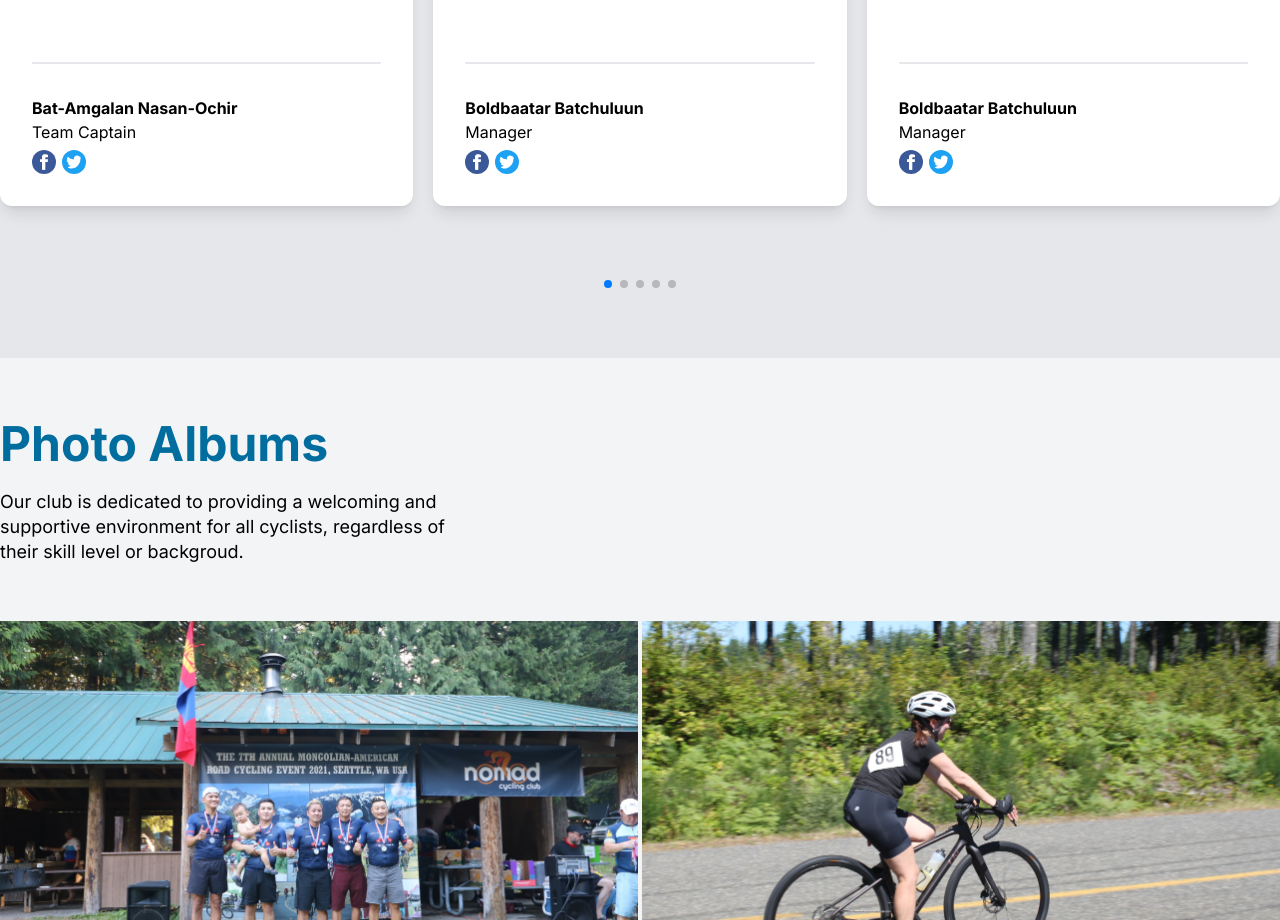
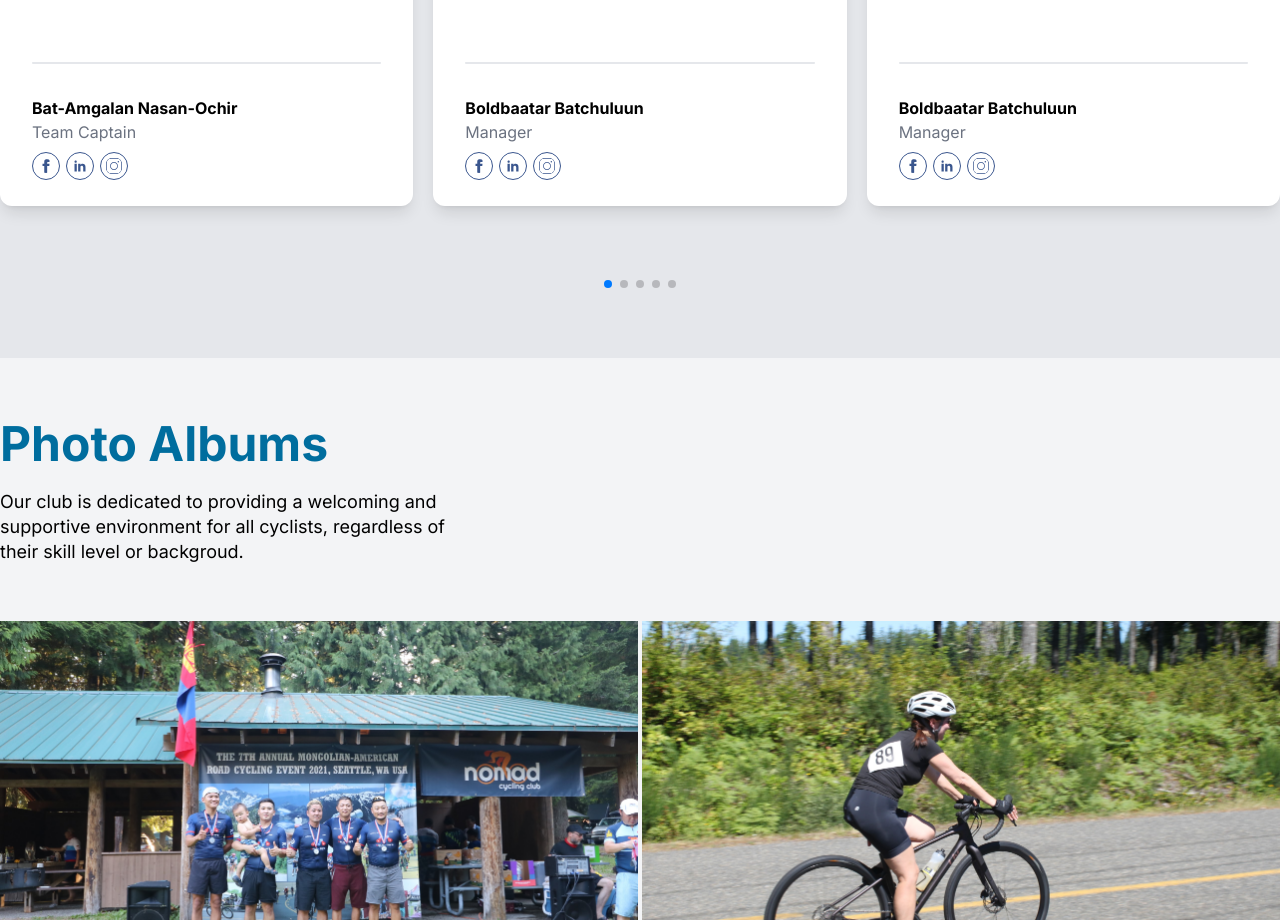
Before and after one commit to Mambatukaa/nomad-cycling-club, a Next.js app: page / in a window 1280 px wide. Shown: the part 1400-2320 px from the top of the page. Built offline with nearby package versions, Linux system fonts and the light colour scheme.

Commit message:
improve some styles in leaderCard

```diff
--- a/src/components/common/LeaderCard.tsx
+++ b/src/components/common/LeaderCard.tsx
@@ -12,9 +12,7 @@ const LeaderCard: FC<LeaderCardProps> = ({ leader }): ReactElement => {
 
   return (
     <div className="mt-16 h-128">
-
       <div className="relative h-[26rem] max-w-md rounded-xl bg-white p-8 text-black shadow-lg">
-
         <Image
           className="absolute -top-12 h-24 w-24 rounded-full object-cover"
           src={avatar}
@@ -24,16 +22,16 @@ const LeaderCard: FC<LeaderCardProps> = ({ leader }): ReactElement => {
           quality={100}
         />
 
-        <p className="mt-10 text-lg h-36">{summary}</p>
+        <p className="mt-10 h-36 text-lg">{summary}</p>
 
         <hr className="mb-8 mt-14 h-0.5 rounded bg-gray-200" />
 
         <div>
           <p className="font-bold">{fullName}</p>
 
-          <p>{role}</p>
+          <p className="text-gray-500">{role}</p>
 
-          <div className="mt-1.5 flex">
+          <div className="mt-2 flex">
             <a
               href="https://www.facebook.com/nomadcyclingclub"
               target="_blank"
@@ -42,8 +40,7 @@ const LeaderCard: FC<LeaderCardProps> = ({ leader }): ReactElement => {
             >
               <svg
                 xmlns="http://www.w3.org/2000/svg"
-                className="h-6 w-6 rounded-full bg-social-facebook p-1"
-                fill="white"
+                className="h-7 w-7 rounded-full border border-blue-dark fill-blue-dark  p-1.5 hover:bg-blue-primary hover:fill-white"
                 viewBox="0 0 24 24"
               >
                 <path d="M9 8h-3v4h3v12h5v-12h3.642l.358-4h-4v-1.667c0-.955.192-1.333 1.115-1.333h2.885v-5h-3.808c-3.596 0-5.192 1.583-5.192 4.615v3.385z" />
@@ -54,15 +51,31 @@ const LeaderCard: FC<LeaderCardProps> = ({ leader }): ReactElement => {
               href="https://www.facebook.com/nomadcyclingclub"
               target="_blank"
               role="button"
-              className="mr-1"
+              className="mr-1.5"
             >
               <svg
                 xmlns="http://www.w3.org/2000/svg"
-                className="h-6 w-6 rounded-full bg-social-twitter p-1"
-                fill="white"
-                viewBox="0 0 24 24"
+                viewBox="0 0 48 48"
+                className="h-7 w-7 rounded-full border border-blue-dark fill-blue-dark  p-0.5 hover:bg-blue-primary hover:fill-white"
               >
-                <path d="M24 4.557c-.883.392-1.832.656-2.828.775 1.017-.609 1.798-1.574 2.165-2.724-.951.564-2.005.974-3.127 1.195-.897-.957-2.178-1.555-3.594-1.555-3.179 0-5.515 2.966-4.797 6.045-4.091-.205-7.719-2.165-10.148-5.144-1.29 2.213-.669 5.108 1.523 6.574-.806-.026-1.566-.247-2.229-.616-.054 2.281 1.581 4.415 3.949 4.89-.693.188-1.452.232-2.224.084.626 1.956 2.444 3.379 4.6 3.419-2.07 1.623-4.678 2.348-7.29 2.04 2.179 1.397 4.768 2.212 7.548 2.212 9.142 0 14.307-7.721 13.995-14.646.962-.695 1.797-1.562 2.457-2.549z" />
+                <path d="M12 19H17V36H12zM14.485 17h-.028C12.965 17 12 15.888 12 14.499 12 13.08 12.995 12 14.514 12c1.521 0 2.458 1.08 2.486 2.499C17 15.887 16.035 17 14.485 17zM36 36h-5v-9.099c0-2.198-1.225-3.698-3.192-3.698-1.501 0-2.313 1.012-2.707 1.99C24.957 25.543 25 26.511 25 27v9h-5V19h5v2.616C25.721 20.5 26.85 19 29.738 19c3.578 0 6.261 2.25 6.261 7.274L36 36 36 36z" />
+              </svg>
+            </a>
+
+            <a
+              href="https://www.facebook.com/nomadcyclingclub"
+              target="_blank"
+              role="button"
+              className="mr-1.5"
+            >
+              <svg
+                xmlns="http://www.w3.org/2000/svg"
+                viewBox="0 0 50 50"
+                width="50px"
+                height="50px"
+                className="h-7 w-7 rounded-full border border-blue-dark fill-blue-dark  p-1 hover:bg-blue-primary hover:fill-white"
+              >
+                <path d="M 16 3 C 8.8324839 3 3 8.8324839 3 16 L 3 34 C 3 41.167516 8.8324839 47 16 47 L 34 47 C 41.167516 47 47 41.167516 47 34 L 47 16 C 47 8.8324839 41.167516 3 34 3 L 16 3 z M 16 5 L 34 5 C 40.086484 5 45 9.9135161 45 16 L 45 34 C 45 40.086484 40.086484 45 34 45 L 16 45 C 9.9135161 45 5 40.086484 5 34 L 5 16 C 5 9.9135161 9.9135161 5 16 5 z M 37 11 A 2 2 0 0 0 35 13 A 2 2 0 0 0 37 15 A 2 2 0 0 0 39 13 A 2 2 0 0 0 37 11 z M 25 14 C 18.936712 14 14 18.936712 14 25 C 14 31.063288 18.936712 36 25 36 C 31.063288 36 36 31.063288 36 25 C 36 18.936712 31.063288 14 25 14 z M 25 16 C 29.982407 16 34 20.017593 34 25 C 34 29.982407 29.982407 34 25 34 C 20.017593 34 16 29.982407 16 25 C 16 20.017593 20.017593 16 25 16 z" />
               </svg>
             </a>
           </div>
```
